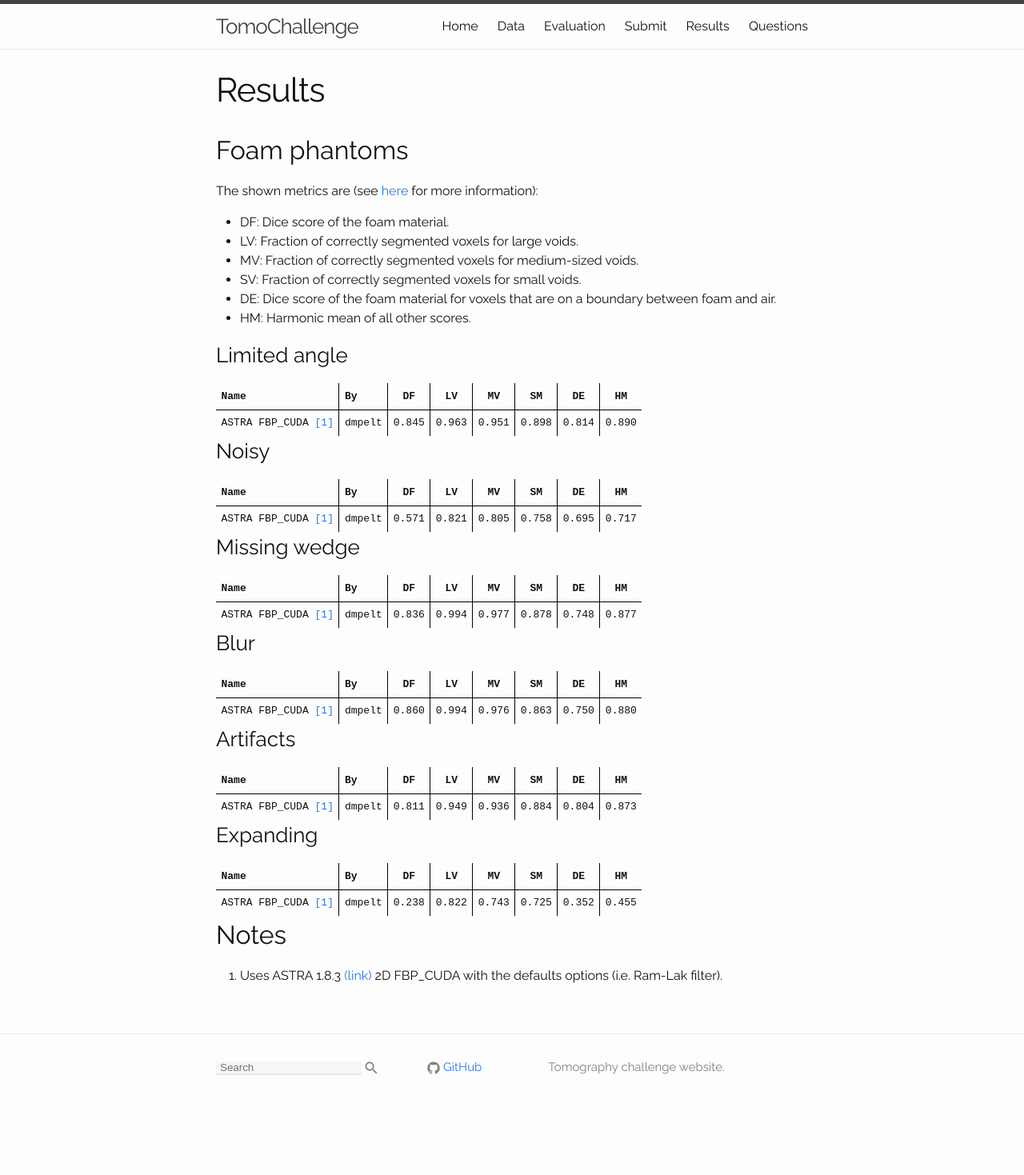
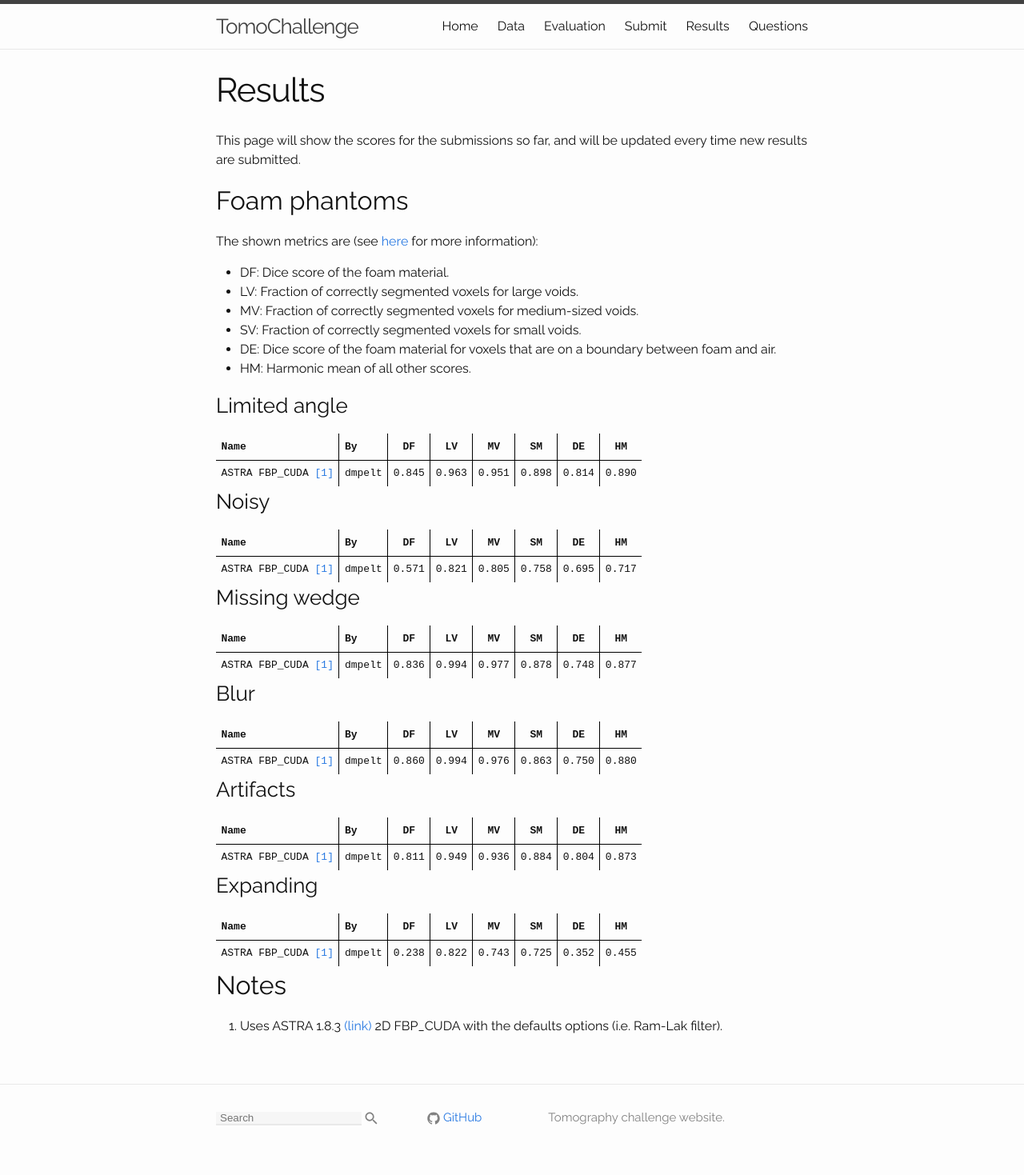
Before and after one commit to tomochallenge/tomochallenge.github.io, a Jekyll site: the page built from main_pages/70_results.md, in a window 1280 px wide. Shown: the whole page at 80% size. Built offline with Jekyll 4.4.1, drawn with Linux system fonts in a browser that asks for light colours; before the commit the page ends 1406 px from its top, so only the background shows below that.

Commit message:
Update 70_results.md

```diff
--- a/main_pages/70_results.md
+++ b/main_pages/70_results.md
@@ -4,6 +4,8 @@ title: Results
 permalink: results/
 include_in_menu: true
 ---
+
+This page will show the scores for the submissions so far, and will be updated every time new results are submitted.
 
 ## Foam phantoms
 
```
